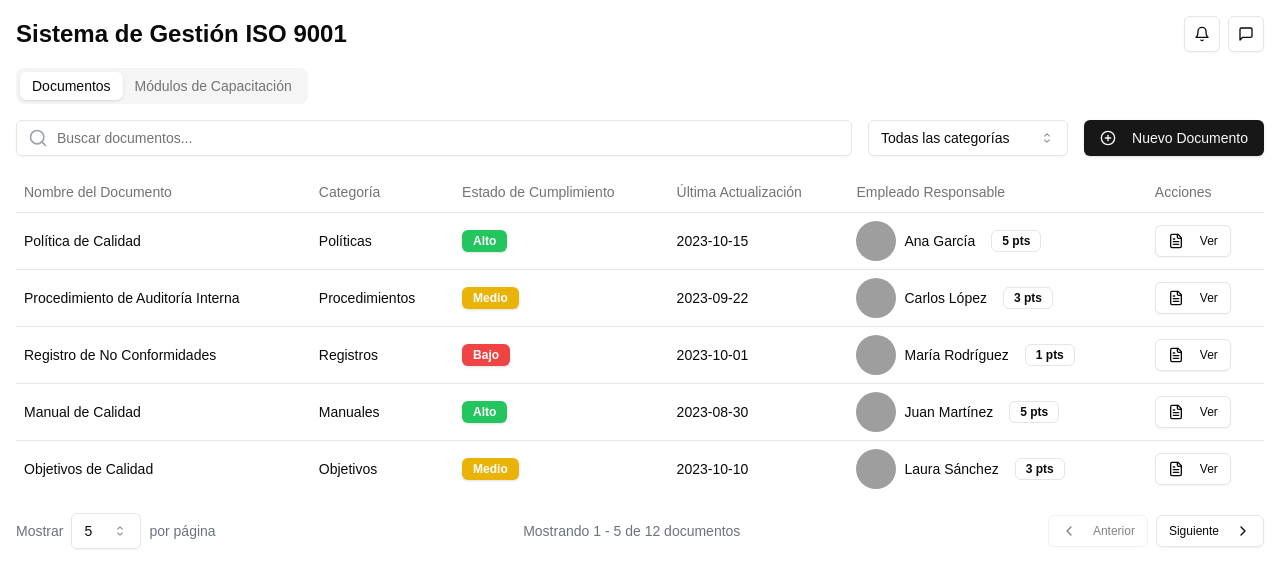
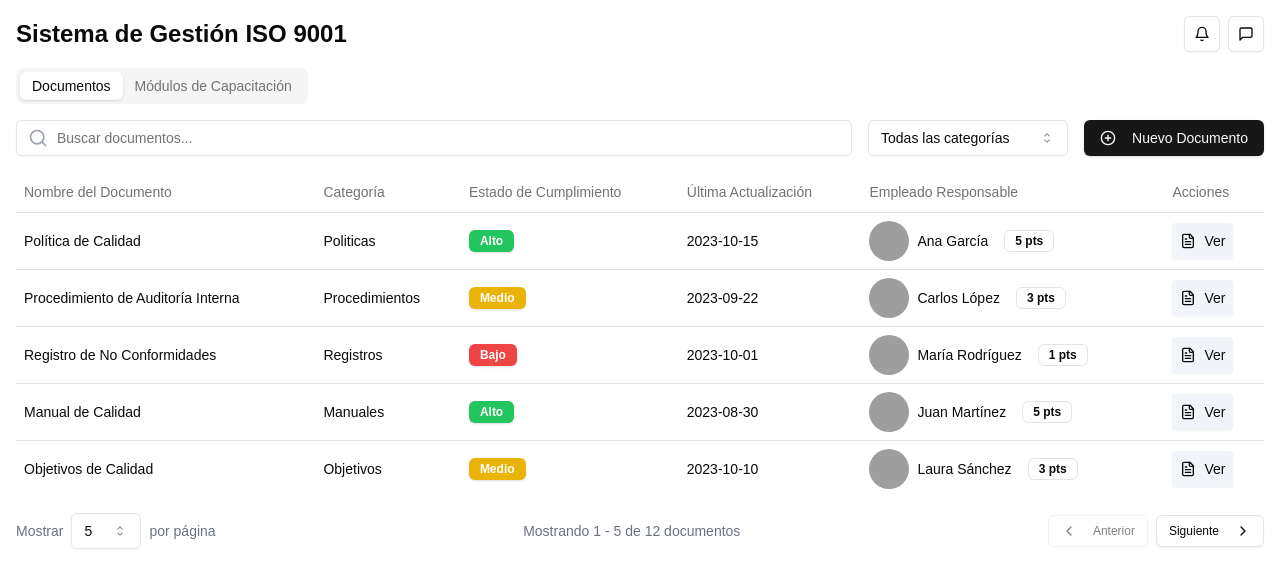
Before and after one commit to SimonDiLeoGIT/sisiv, a Next.js app: page / in a window 1280 px wide. Shown: the top 588 px of the page. Built offline with nearby package versions, Linux system fonts and the light colour scheme; grey boxes are pictures that could not be loaded.

Commit message:
feat: agrega ruteo de categorias

```diff
--- a/components/ui/document-repository.tsx
+++ b/components/ui/document-repository.tsx
@@ -60,6 +60,7 @@ import {
 } from 'lucide-react';
 
 import ReactMarkdown from 'react-markdown';
+import Link from 'next/link';
 
 // Document templates and samples
 const documentTemplates = {
@@ -312,7 +313,7 @@ const initialDocuments = [
 	{
 		id: 1,
 		name: 'Política de Calidad',
-		category: 'Políticas',
+		category: 'Politicas',
 		status: 'high',
 		lastUpdated: '2023-10-15',
 		employee: {
@@ -971,16 +972,18 @@ export default function EnhancedDocumentRepository() {
 										</div>
 									</TableCell>
 									<TableCell>
-										<Button
-											variant='outline'
-											size='sm'
-											onClick={() =>
-												handleViewDocument(doc)
-											}
+										<Link
+											href={`/${doc.category.toLocaleLowerCase()}`}
+											className='flex items-center w-fit p-2 rounded-sm shadow-sm bg-slate-100'
+											// variant='outline'
+											// size='sm'
+											// onClick={() =>
+											// 	handleViewDocument(doc)
+											// }
 										>
 											<FileText className='w-4 h-4 mr-2' />
 											Ver
-										</Button>
+										</Link>
 									</TableCell>
 								</TableRow>
 							))}
```
Also changed, not shown: app/manuales/page.tsx (renamed from app/manual-calidad/page.tsx).
